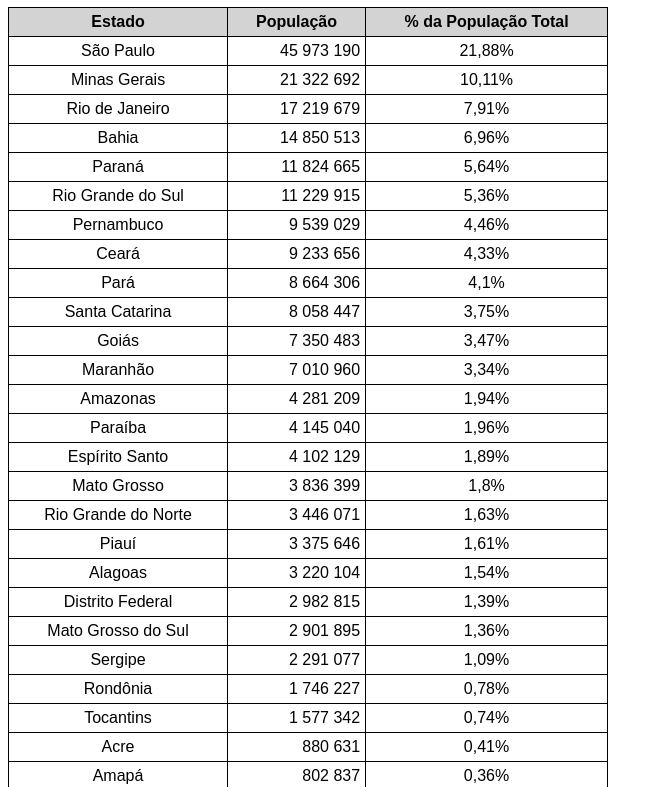
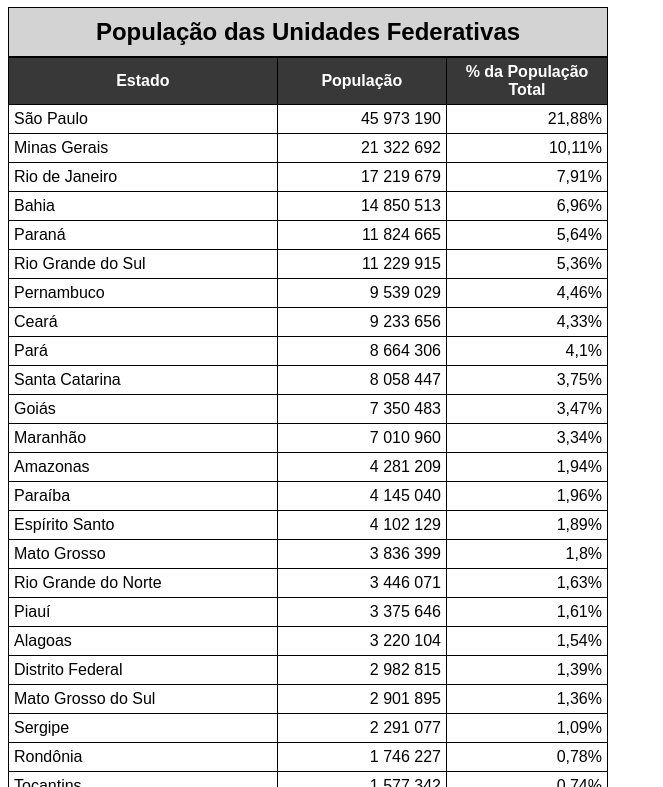
Before and after one commit to Jessica-Oliveir/Reforco-Guanabara, a plain HTML site: page Modulo03/02-tabelas/tabela02.html in a window 1280 px wide. Shown: the part 73-860 px from the top of the page, without its empty margins (0-663 px from the left). Drawn offline with Linux system fonts and the light colour scheme.

Commit message:
realizando tabelas

```diff
--- a/Modulo03/02-tabelas/tabela02.html
+++ b/Modulo03/02-tabelas/tabela02.html
@@ -10,19 +10,39 @@
 
         }
 
+        h1{
+            padding-left: 4em;
+        }
+
         table{
             width: 600px;
             border-collapse: collapse;
-            text-align: center;
+
         }
 
         td, th{
             border: 1px solid black;
             padding: 05px;
+            text-align: left;
+
+        }
+
+        th{
+            text-align: center;
+            color: white;
+        }
+
+        caption{
+            font-size: 1.5em;
+            padding: 10px;
+            background-color: lightgray;
+            font-weight: bold;
+            border: 1px solid black;
         }
 
         thead, tfoot{
-            background-color: lightgray;
+            background-color: #383838;
+            color: white;
         }
 
         .num{
@@ -32,6 +52,7 @@
 </head>
 <body>
     <h1>Uso de tabelas grandes</h1>
+
     <!-- Anatomia para tabelas grandes
         TABLE
             THEAD
@@ -42,11 +63,12 @@
                     TR, TD, TH-->
 
     <table>
+        <caption>População das Unidades Federativas</caption>
         <thead>
             <tr>
-                <th>Estado</th>
-                <th>População</th>
-                <th>% da População Total</th>
+                <th scope="col">Estado</th>
+                <th scope="col">População</th>
+                <th scope="col" style="width: 150px;">% da População Total</th>
             </tr>
         </thead>
 
@@ -54,143 +76,143 @@
             <tr>
                 <td>São Paulo</td>
                 <td class="num">45 973 190</td>
-                <td>21,88%</td>
+                <td class="num">21,88%</td>
             </tr>
             <tr>
                 <td>Minas Gerais</td>
                 <td class="num">21 322 692</td>
-                <td>10,11%</td>
+                <td class="num">10,11%</td>
             </tr>
             <tr>
                 <td>Rio de Janeiro</td>
                 <td class="num">17 219 679</td>
-                <td>7,91%</td>
+                <td class="num">7,91%</td>
             </tr>
             <tr>
                 <td>Bahia</td>
                 <td class="num">14 850 513</td>
-                <td>6,96%</td>
+                <td class="num">6,96%</td>
             </tr>
             <tr>
                 <td>Paraná</td>
                 <td class="num">11 824 665</td>
-                <td>5,64%</td>
+                <td class="num">5,64%</td>
             </tr>
             <tr>
                 <td>Rio Grande do Sul</td>
                 <td class="num">11 229 915</td>
-                <td>5,36%</td>
+                <td class="num">5,36%</td>
             </tr>
             <tr>
                 <td>Pernambuco</td>
                 <td class="num">9 539 029</td>
-                <td>4,46%	</td>
+                <td class="num">4,46%	</td>
             </tr>
             <tr>
                 <td>Ceará</td>
                 <td class="num">9 233 656</td>
-                <td>4,33%</td>
+                <td class="num">4,33%</td>
             </tr>
             <tr>
                 <td>Pará</td>
                 <td class="num">8 664 306</td>
-                <td>4,1%</td>
+                <td class="num">4,1%</td>
             </tr>
             <tr>
                 <td>Santa Catarina</td>
                 <td class="num">8 058 447</td>
-                <td>3,75%</td>
+                <td class="num">3,75%</td>
             </tr>
             <tr>
                 <td>Goiás</td>
                 <td class="num">7 350 483</td>
-                <td>3,47%</td>
+                <td class="num">3,47%</td>
             </tr>
             <tr>
                 <td>Maranhão</td>
                 <td class="num">7 010 960</td>
-                <td>3,34%</td>
+                <td class="num">3,34%</td>
             </tr>
             <tr>
                 <td>Amazonas</td>
                 <td class="num">4 281 209</td>
-                <td>1,94%</td>
+                <td class="num">1,94%</td>
             </tr>
             <tr>
                 <td>Paraíba</td>
                 <td class="num">4 145 040</td>
-                <td>1,96%</td>
+                <td class="num">1,96%</td>
             </tr>
             <tr>
                 <td>Espírito Santo</td>
                 <td class="num">4 102 129</td>
-                <td>1,89%</td>
+                <td class="num">1,89%</td>
             </tr>
             <tr>
                 <td>Mato Grosso</td>
                 <td class="num">3 836 399</td>
-                <td>1,8%</td>
+                <td class="num">1,8%</td>
             </tr>
             <tr>
                 <td>Rio Grande do Norte</td>
                 <td class="num">3 446 071</td>
-                <td>1,63%</td>
+                <td class="num">1,63%</td>
             </tr>
             <tr>
                 <td>Piauí</td>
                 <td class="num">3 375 646</td>
-                <td>1,61%</td>
+                <td class="num">1,61%</td>
             </tr>
             <tr>
                 <td>Alagoas</td>
                 <td class="num">3 220 104</td>
-                <td>1,54%</td>
+                <td class="num">1,54%</td>
             </tr>
             <tr>
                 <td>Distrito Federal</td>
                 <td class="num">2 982 815</td>
-                <td>1,39%</td>
+                <td class="num">1,39%</td>
             </tr>
             <tr>
                 <td>Mato Grosso do Sul</td>
                 <td class="num">2 901 895</td>
-                <td>1,36%</td>
+                <td class="num">1,36%</td>
             </tr>
             <tr>
                 <td>Sergipe</td>
                 <td class="num">2 291 077</td>
-                <td>1,09%</td>
+                <td class="num">1,09%</td>
             </tr>
             <tr>
                 <td>Rondônia</td>
                 <td class="num">1 746 227</td>
-                <td>0,78%</td>
+                <td class="num">0,78%</td>
             </tr>
             <tr>
                 <td>Tocantins</td>
                 <td class="num">1 577 342</td>
-                <td>0,74%</td>
+                <td class="num">0,74%</td>
             </tr>
             <tr>
                 <td>Acre</td>
                 <td class="num">880 631</td>
-                <td>0,41%</td>
+                <td class="num">0,41%</td>
             </tr>
             <tr>
                 <td>Amapá</td>
                 <td class="num">802 837</td>
-                <td>0,36%</td>
+                <td class="num">0,36%</td>
             </tr>
             <tr>
                 <td>Roraima</td>
                 <td class="num">716 793	</td>
-                <td>0,31%</td>
+                <td class="num">0,31%</td>
             </tr>
         </tbody>
 
         <tfoot>
             <tr>
-                <th>Total de habitantes</th>
+                <th scope="">Total de habitantes</th>
             <td class="num"><strong>212 583 720</strong></td>
             </tr>
         </tfoot>
```
